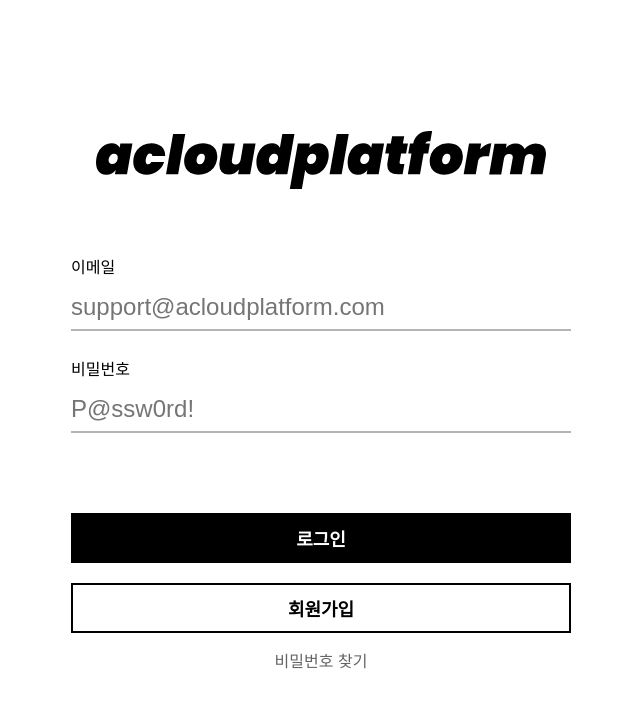
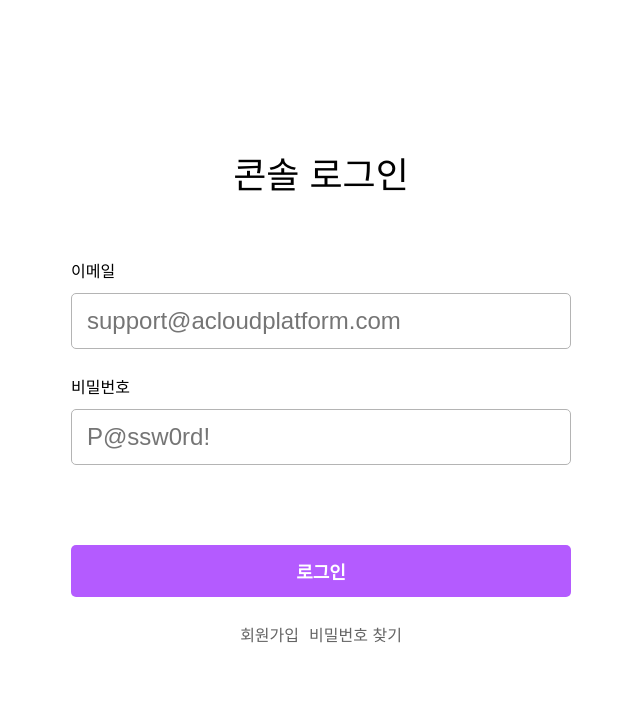
Before and after one commit to ychalcloud/console, a React (Create React App) app: page /auth/login in a window 1280 px wide. Shown: the top 708 px of the page, without its empty margins (319-959 px from the left). Built offline with nearby package versions, Linux system fonts and the light colour scheme.

Commit message:
fix(style): by feedback

```diff
--- a/src/components/Button.tsx
+++ b/src/components/Button.tsx
@@ -5,9 +5,10 @@ export const Button = styled.button`
   border: 0;
   outline: 0;
   cursor: pointer;
-  padding: 10px;
-  border: 2px solid black;
-  background-color: white;
+  padding: 13px 15px;
+  border-radius: 5px;
+  background-color: #b45bff;
+  color: white;
 `;
 
 export const BigButton = styled(Button)`
@@ -16,9 +17,7 @@ export const BigButton = styled(Button)`
 `;
 
 export const LoginButton = styled(BigButton)`
-  background-color: black;
-  color: white;
-  margin-bottom: 20px;
+  margin-bottom: 10px;
 `;
 
 export const TextButton = styled.a`
@@ -26,3 +25,13 @@ export const TextButton = styled.a`
   text-align: center;
   margin-top: 20px;
 `;
+
+export const TextButtonWrap = styled.div`
+  display: flex;
+  * {
+    margin-right: 10px;
+  }
+  *: last-child {
+    margin-right: 0;
+  }
+`;
--- a/src/components/Input.tsx
+++ b/src/components/Input.tsx
@@ -16,18 +16,20 @@ export const InputWrap = styled.div`
 
 export const InputLabel = styled.span`
   font-size: 16px;
-  margin-bottom: 10px;
+  margin-bottom: 14px;
 `;
 
 export const Input = styled.input`
   font-size: 16px;
   border: 0;
   outline: 0;
-  border-bottom: 2px solid rgb(180, 180, 180);
-  padding: 8px 0;
+  border: 1px solid rgb(180, 180, 180);
+  padding: 13px 15px;
+  border-radius: 5px;
   transition: border-color 0.2s linear;
   & :focus {
-    border-color: black;
+    border-width: 2px;
+    border-color: #b45bff;
   }
 `;
 
--- a/src/pages/Login.tsx
+++ b/src/pages/Login.tsx
@@ -1,15 +1,26 @@
 import React from "react";
 import styled from "@emotion/styled";
-import Logo from "../assets/logo.svg";
+import Logo from "../assets/re-logo.svg";
 
-import { BigButton, LoginButton, TextButton } from "../components/Button";
-import { InputContainer, InputWrap, InputLabel, BigInput } from "../components/Input"
+import {
+  BigButton,
+  LoginButton,
+  TextButton,
+  TextButtonWrap
+} from "../components/Button";
+import {
+  InputContainer,
+  InputWrap,
+  InputLabel,
+  BigInput
+} from "../components/Input";
 
 const Login: React.FC = () => {
   return (
     <Container>
       <LoginBox>
-        <LogoImg src={Logo} />
+        {/*<LogoImg src={Logo} />*/}
+        <Header>콘솔 로그인</Header>
         <InputContainer>
           <InputWrap>
             <InputLabel>이메일</InputLabel>
@@ -17,12 +28,14 @@ const Login: React.FC = () => {
           </InputWrap>
           <InputWrap>
             <InputLabel>비밀번호</InputLabel>
-            <BigInput placeholder="P@ssw0rd!" />
+            <BigInput placeholder="P@ssw0rd!" type="password"/>
           </InputWrap>
         </InputContainer>
         <LoginButton>로그인</LoginButton>
-        <BigButton>회원가입</BigButton>
-        <TextButton>비밀번호 찾기</TextButton>
+        <TextButtonWrap>
+          <TextButton>회원가입</TextButton>
+          <TextButton>비밀번호 찾기</TextButton>
+        </TextButtonWrap>
       </LoginBox>
     </Container>
   );
@@ -36,6 +49,11 @@ const Container = styled.div`
   align-items: center;
 `;
 
+const Header = styled.h1`
+  font-size: 36px;
+  margin-bottom: 70px;
+`;
+
 const LoginBox = styled.div`
   display: flex;
   flex-direction: column;
@@ -45,10 +63,8 @@ const LoginBox = styled.div`
 `;
 
 const LogoImg = styled.img`
-  width: 90%;
+  width: 70%;
   margin-bottom: 70px;
 `;
 
-
-
 export default Login;
```
Also changed, not shown: src/assets/re-logo.svg (added).
